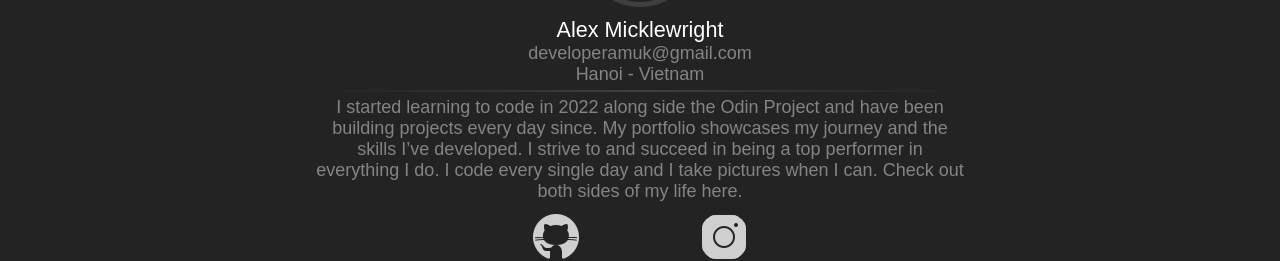
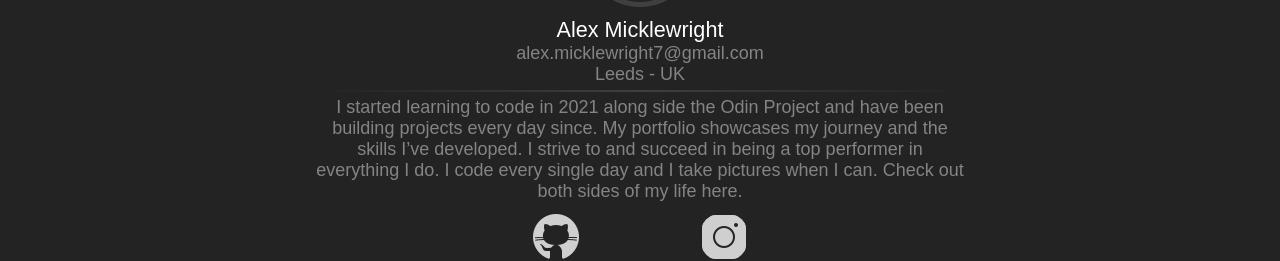
Before and after one commit to GucciGangnam/Personal-Portfolio-2024, a React (Vite) app in the folder Personal-Portfolio-2024/: page / in a window 1280 px wide. Shown: the part 207-468 px from the top of the page. Built offline with nearby package versions, Linux system fonts and the light colour scheme.

Commit message:
Updated current location and contact information

```diff
--- a/Personal-Portfolio-2024/src/pages/CV.jsx
+++ b/Personal-Portfolio-2024/src/pages/CV.jsx
@@ -230,6 +230,7 @@ export const CV = () => {
             updateString(0);
         } catch (error) {
             setGeminiError(true)
+            setGptInEffect(false);
             console.error("There was a problem with the API request:", error);
         } finally {
             setAwaitingResponse(false);
@@ -383,7 +384,7 @@ export const CV = () => {
 
                 <div className="CV-page-5" data-page="5">
                     <div className='CV-date'>
-                        2022
+                        2021
                     </div>
                     {!isViewportSmall && (
                         <img src='Code.png' />
@@ -467,7 +468,7 @@ export const CV = () => {
                     </div>
                     <div className='CV-page-6-content'>
                         <div className='text'>
-                            In 2024 I moved to Hanoi where I have been coding projects full time and capturing some of the world's most breathtaking scenery on film in my spare time.
+                            In 2025 I moved back to the UK and with a focus on persuing a career in full stack web development, I have been working on my portfolio and building projects every day.  I am now ready to take the next step in my career and join a team where I can contribute my skills and continue to grow as a developer.
                             <br />
                             <br />
                             I love creating and I have walked the path of web development in complete solitude, but I want to create, build and grow something with other people who are passionate about the same thing. I love problem solving and banging heads to design and execute elegant solutions.
--- a/Personal-Portfolio-2024/src/pages/Home.jsx
+++ b/Personal-Portfolio-2024/src/pages/Home.jsx
@@ -21,14 +21,14 @@ export const Home = ({ isMobile }) => {
                         Alex Micklewright
                     </div>
                     <div className="Email">
-                        developeramuk@gmail.com
+                        alex.micklewright7@gmail.com
                     </div>
                     <div className="Location">
-                        Hanoi - Vietnam
+                        Leeds - UK
                     </div>
                     <div className="Devider"></div>
                     <div className="Info">
-                        I started learning to code in 2022 along side the Odin Project and have been building projects every day since. My portfolio showcases my journey and the skills I’ve developed. I strive to and succeed in being a top performer in everything I do. I code every single day and I take pictures when I can. Check out both sides of my life here.
+                        I started learning to code in 2021 along side the Odin Project and have been building projects every day since. My portfolio showcases my journey and the skills I’ve developed. I strive to and succeed in being a top performer in everything I do. I code every single day and I take pictures when I can. Check out both sides of my life here.
                     </div>
                     <div className="Links">
                         <img
```
